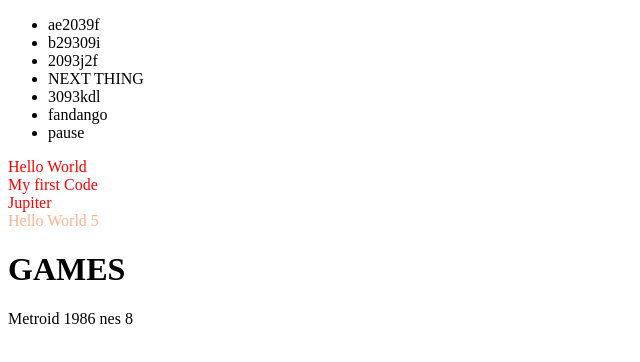
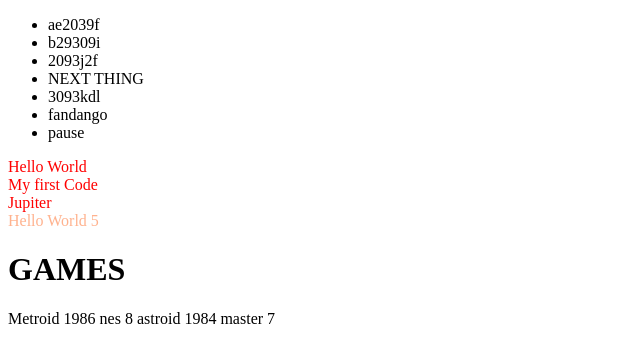
Before and after one commit to bamtron5/forkConflicts, a plain HTML site: page index.html in a window 1280 px wide. Shown: the whole page, without its empty margins (0-640 px from the left). Drawn offline with Linux system fonts and the light colour scheme.

Commit message:
more updates

```diff
--- a/index.html
+++ b/index.html
@@ -74,6 +74,13 @@
         bit: 8
       });
 
+       data.push({
+        name: 'astroid',
+        release: 1984,
+        platform: 'master',
+        bit: 7
+      });
+
       var keys = Object.keys(data[0]);
       data.forEach((game, i) =>
         keys.forEach((key) =>
```
